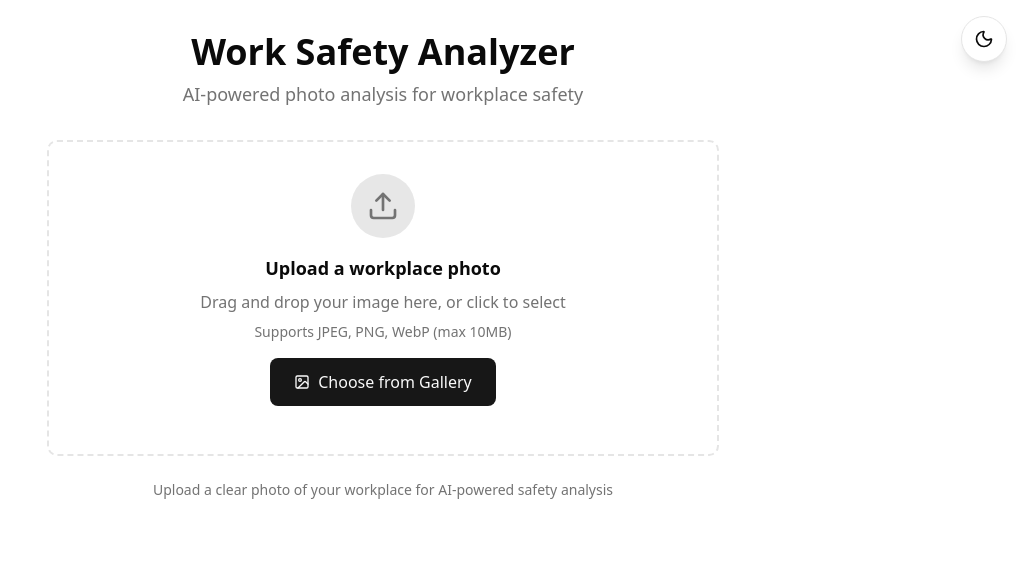
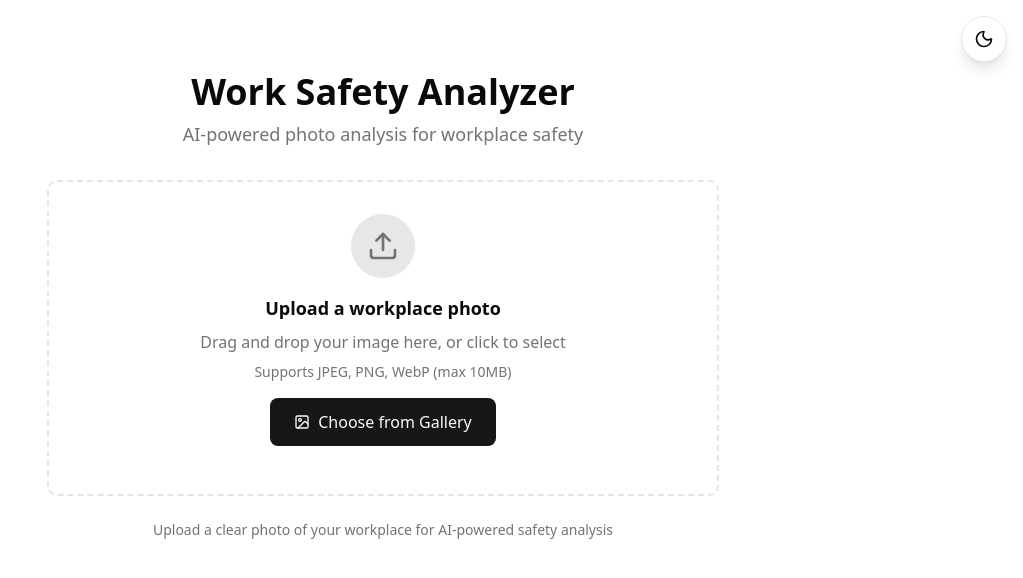
Before and after one commit to firatgoktepe/risk-analyzer-ai-app, a Next.js app: page / in a window 1280 px wide. Shown: the top 578 px of the page, without its empty margins (257-1280 px from the left). Built offline with nearby package versions, Linux system fonts and the light colour scheme.

Commit message:
style: margin top fixed

```diff
--- a/app/page.tsx
+++ b/app/page.tsx
@@ -103,7 +103,7 @@
     <div className="min-h-screen bg-background">
       <div className="container mx-auto px-4 py-8 max-w-4xl">
         {/* Header */}
-        <div className="text-center mb-8">
+        <div className="text-center mb-8 mt-10">
           <h1 className="text-3xl md:text-4xl font-bold text-foreground mb-2">
             Work Safety Analyzer
           </h1>
```
